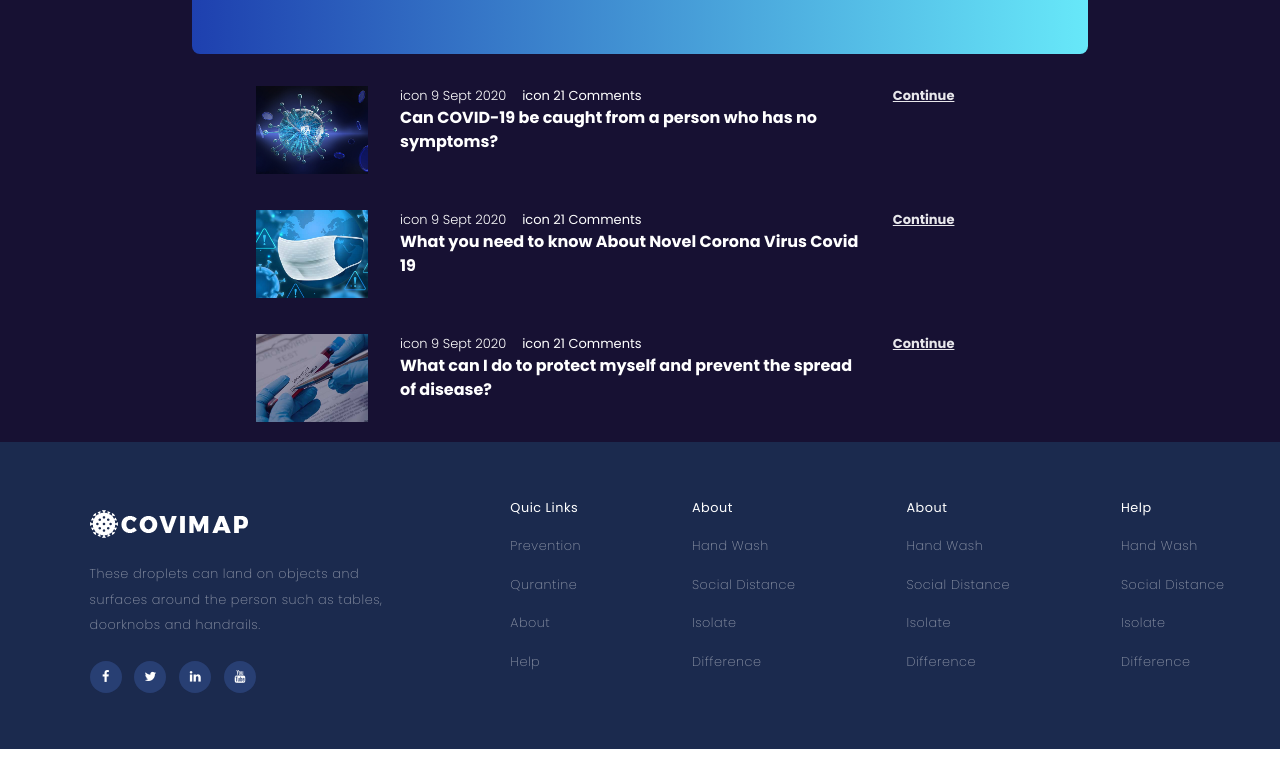
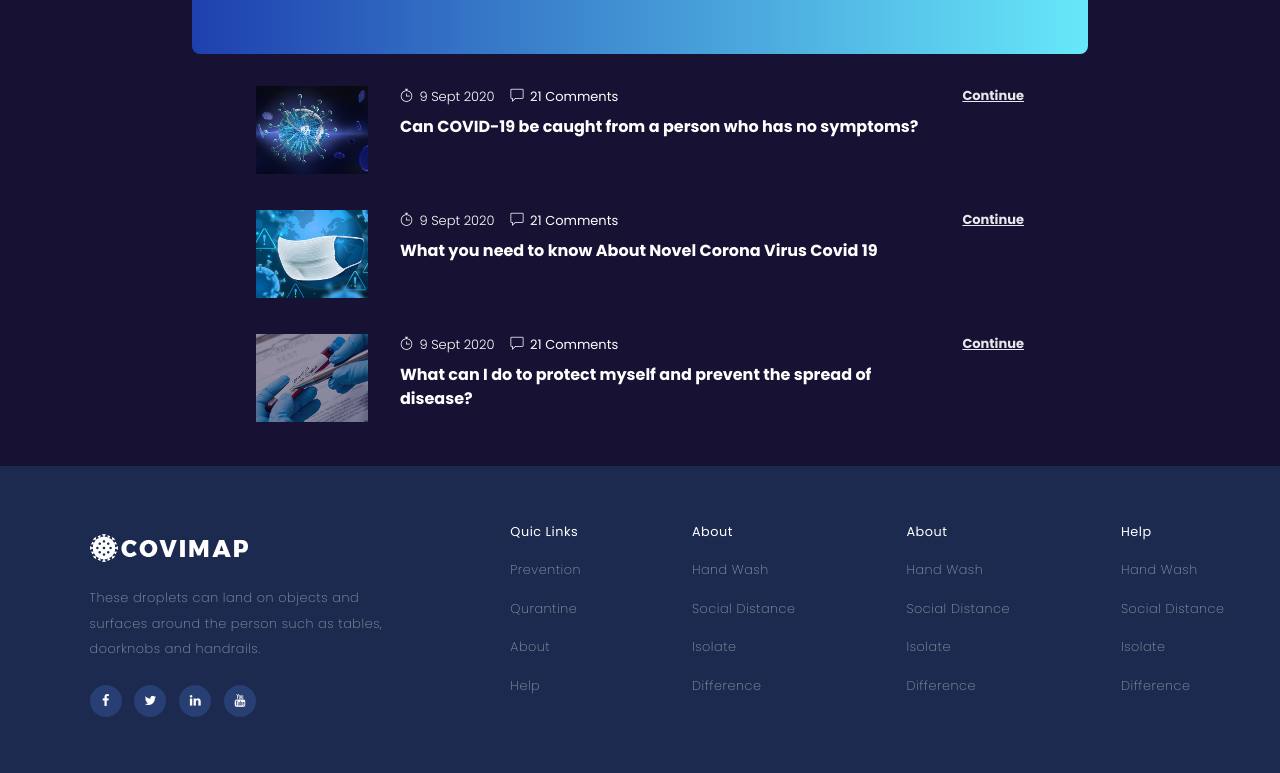
Before and after one commit to BSN-Asumiko/COVID-Tracker, a React (Vite) app: page / in a window 1280 px wide. Shown: the part 2816-3589 px from the top of the page. Before the commit the page ends 3565 px from the top, so only its background shows below. Built offline with nearby package versions, Linux system fonts and the light colour scheme.

Commit message:
Finish components and structure and style tracker 8 with said components

```diff
--- a/src/components/hompage/articles/articleItem/ArticleItem.jsx
+++ b/src/components/hompage/articles/articleItem/ArticleItem.jsx
@@ -1,16 +1,16 @@
-const ArticleItem = ({title, image, alt}) => {
+const ArticleItem = ({title, image, alt, className, size,colorP}) => {
 
     return (
-        <div className="flex flex-row gap-[2em] w-[100%] mb-5">
-            <img src={image} alt={alt} className="w-[7em] justify-start"/>
-            <div className="text-[color:var(--col-body)] w-[60%]">
-                <div className="flex flex-row gap-[1em]">
-                    <p className="text-[small] font-light">icon 9 Sept 2020</p>
-                    <p className="text-[small]">icon 21 Comments</p>
+        <div className={className}>
+            <img src={image} alt={alt} className={size}/>
+            <div className="w-[90%]">
+                <div className="flex flex-row gap-[1em] ">
+                    <p className="text-[small] font-light cursor-pointer"><span className="icon" >&#xE66E; </span> 9 Sept 2020</p>
+                    <p className="text-[small] cursor-pointer"><span className="icon" >&#xe644; </span> 21 Comments</p>
                 </div>
-                <h1 className="font-bold">{title}</h1>
+                <h1 className="font-bold pt-2">{title}</h1>
             </div>
-            <p className="underline font-bold text-[color:var(--col-body)] opacity-90 text-[small] justify-end">Continue</p>
+            <p className={`underline font-bold opacity-90 text-[small] justify-end cursor-pointer ${colorP}`}>Continue</p>
         </div>
     )
 }
--- a/src/components/hompage/articles/articlesList/ArticlesList.jsx
+++ b/src/components/hompage/articles/articlesList/ArticlesList.jsx
@@ -1,12 +1,12 @@
 import ArticleItem from "../articleItem/ArticleItem";
 
-const ArticlesList = ({display, size}) => {
+const ArticlesList = ({className}) => {
 
     return (
-        <section className="flex flex-col gap-[1em]">
-            <ArticleItem title="Can COVID-19 be caught from a person who has no symptoms?" image="/assets/images/blog-1.jpg" alt="image of a microscopic virus"/>
-            <ArticleItem title="What you need to know About Novel Corona Virus Covid 19" image="/assets/images/blog-2.jpg" alt="image of a microscopic virus"/>
-            <ArticleItem title="What can I do to protect myself and prevent the spread of disease?" image="/assets/images/blog-3.jpg" alt="image of a microscopic virus"/>
+        <section className={className}>
+            <ArticleItem title="Can COVID-19 be caught from a person who has no symptoms?" image="/assets/images/blog-1.jpg" alt="image of a microscopic virus" size="w-[7em]" className="flex flex-row gap-[2em] w-[100%] mb-5 justify-center text-[color:var(--col-body)]" colorP="text-[color:var(--col-body)]"/>
+            <ArticleItem title="What you need to know About Novel Corona Virus Covid 19" image="/assets/images/blog-2.jpg" alt="image of Earth with a white mask on top and warning signs around" size="w-[7em]" className="flex flex-row gap-[2em] w-[100%] mb-5 justify-center text-[color:var(--col-body)]" colorP="text-[color:var(--col-body)]"/>
+            <ArticleItem title="What can I do to protect myself and prevent the spread of disease?" size="w-[7em]" image="/assets/images/blog-3.jpg" alt="image of hands handling blood sample" className="flex flex-row gap-[2em] w-[100%] mb-5 justify-center text-[color:var(--col-body)]" colorP="text-[color:var(--col-body)]"/>
         </section>
     )
 }
--- a/src/components/hompage/articles/articlesSection/ArticlesSection.jsx
+++ b/src/components/hompage/articles/articlesSection/ArticlesSection.jsx
@@ -4,7 +4,7 @@ const ArticlesSection = () => {
 
     return (
         <section className="m-auto w-[60%]">
-            <ArticlesList />
+            <ArticlesList className="flex flex-col gap-[1em] pb-6" />
         </section>
     )
 }
--- /dev/null
+++ b/src/components/tracker/blogPosts/BlogLists.jsx
@@ -0,0 +1,12 @@
+import BlogPosts from "./BlogPosts"
+
+const BlogLists = () => {
+
+    return (
+        <section>
+            <BlogPosts className="grid grid-cols-[repeat(3,1fr)] grid-rows-[repeat(2,1fr)] w-[95%] m-auto items-center"/>
+        </section>
+    )
+};
+
+export default BlogLists
--- /dev/null
+++ b/src/components/tracker/blogPosts/BlogPosts.jsx
@@ -0,0 +1,19 @@
+import ArticleItem from "@/components/hompage/articles/articleItem/ArticleItem";
+
+const BlogPosts = ({className}) => {
+
+    return (
+        <section className={className}>
+            <ArticleItem title="Can COVID-19 be caught from a person who has no symptoms?" image="/assets/images/blog-1.jpg" alt="image of a microscopic virus" size="w-[90%]" className="flex flex-col gap-[1em] w-[100%] mb-9 self-center" colorP="text-[color:var(--col-common-blue)]"/>
+            <ArticleItem title="What can I do to protect myself and prevent the spread of disease?" image="/assets/images/blog-3.jpg" alt="image of hands handling blood sample"  size="w-[90%]" className="flex flex-col gap-[1em] w-[100%] mb-9 justify-center justify-center" colorP="text-[color:var(--col-common-blue)]"/>
+            <ArticleItem title="What you need to know About Novel Corona Virus Covid 19" size="w-[90%]" image="/assets/images/blog-2.jpg" alt="image of Earth with a white mask on top and warning signs around" className="flex flex-col gap-[1em] w-[100%] mb-9 justify-center" colorP="text-[color:var(--col-common-blue)]"/>
+            <ArticleItem title="Can COVID-19 be caught from a person who has no symptoms?" size="w-[90%]" image="/assets/images/blog-1.jpg" alt="image of a microscopic virus" className="flex flex-col gap-[1em] w-[100%] mb-9 justify-center" colorP="text-[color:var(--col-common-blue)]"/>
+            <ArticleItem title="What can I do to protect myself and prevent the spread of disease?" image="/assets/images/blog-3.jpg" alt="image of hands handling blood sample" size="w-[90%]" className="flex flex-col gap-[1em] w-[100%] mb-9 justify-center" colorP="text-[color:var(--col-common-blue)]"/>
+            <ArticleItem title="What you need to know About Novel Corona Virus Covid 19"
+            size="w-[90%]" image="/assets/images/blog-2.jpg" alt="image of Earth with a white mask on top and warning signs around" className="flex flex-col gap-[1em] w-[100%] mb-9 justify-center" colorP="text-[color:var(--col-common-blue)]"/>
+        </section>
+
+    )
+}
+
+export default BlogPosts;
--- a/src/pages/Tracker8.jsx
+++ b/src/pages/Tracker8.jsx
@@ -1,8 +1,10 @@
+import BlogLists from "@/components/tracker/blogPosts/BlogLists";
+
 
 const Tracker8 = () => {
   return (
     <div>
-
+      <BlogLists />
     </div>
   )
 }
```
